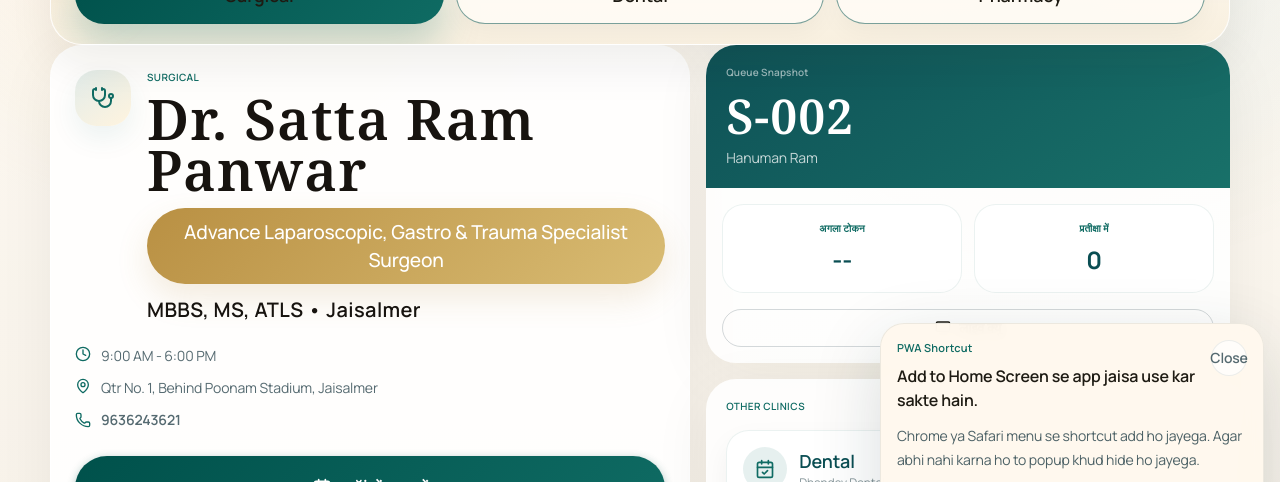
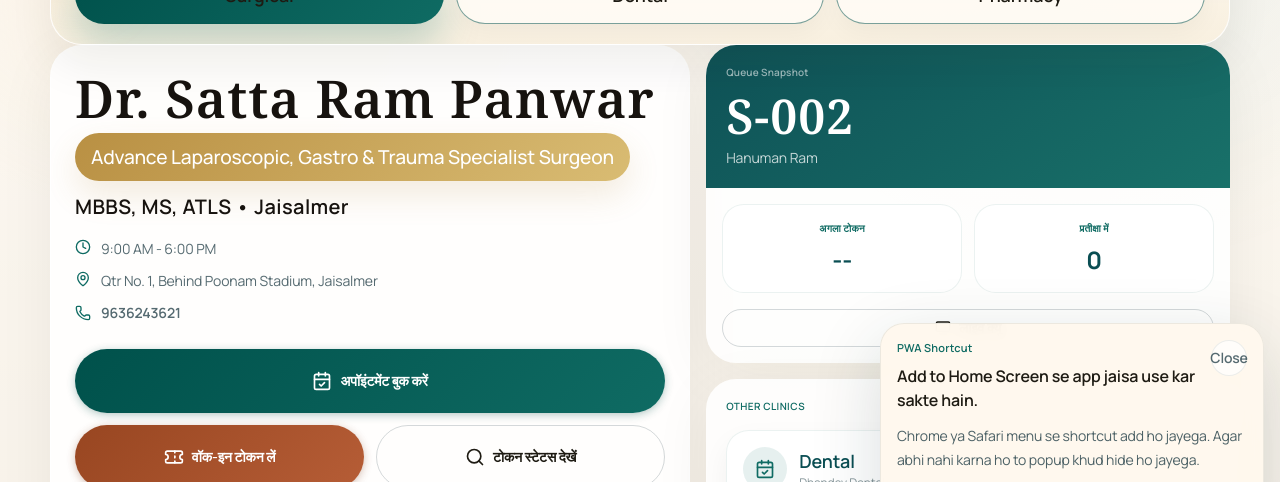
Before and after one commit to kuldeeppanwar02/DrSrpanwar, a Next.js app: page / in a window 1280 px wide. Shown: the part 243-725 px from the top of the page. Built offline with nearby package versions, Linux system fonts and the light colour scheme; no server answers.

Commit message:
Simplify homepage doctor card header

```diff
--- a/src/app/page.tsx
+++ b/src/app/page.tsx
@@ -321,13 +321,9 @@ function FocusedClinicCard({
   return (
     <div className="card-elevated overflow-hidden rounded-[2rem] border border-[rgba(255,255,255,0.78)]">
       <div className="p-4 sm:p-6">
-        <div className="flex items-start gap-4">
-          <div className="flex h-14 w-14 flex-shrink-0 items-center justify-center rounded-[1.35rem] bg-[linear-gradient(145deg,rgba(15,107,99,0.12),rgba(255,243,220,0.92))] shadow-[0_12px_28px_rgba(15,107,99,0.08)]">
-            <ClinicIcon id={clinic.id} className="h-6 w-6 text-[var(--accent)]" />
-          </div>
-          <div className="min-w-0 flex-1">
-            <p className="label-type text-[var(--accent)]">{clinic.shortName}</p>
-            <h2 className="display-type mt-2 text-[2.05rem] leading-[0.92] tracking-[-0.035em] text-[#17130f] sm:text-[3.5rem]">
+        <div className="min-w-0">
+          <div className="min-w-0">
+            <h2 className="display-type whitespace-nowrap text-[1.62rem] leading-[0.92] tracking-[-0.05em] text-[#17130f] sm:mt-1 sm:text-[3.25rem]">
               {clinic.title}
             </h2>
 
@@ -349,7 +345,7 @@ function FocusedClinicCard({
           </div>
         </div>
 
-        <div className="mt-5 grid gap-2 text-sm leading-6 text-[rgba(19,49,58,0.72)]">
+        <div className="mt-4 grid gap-2 text-sm leading-6 text-[rgba(19,49,58,0.72)]">
           <p className="flex items-start gap-2.5">
             <Clock className="mt-0.5 h-4 w-4 flex-shrink-0 text-[var(--accent)]" />
             <span>{clinic.hoursLabel}</span>
```
